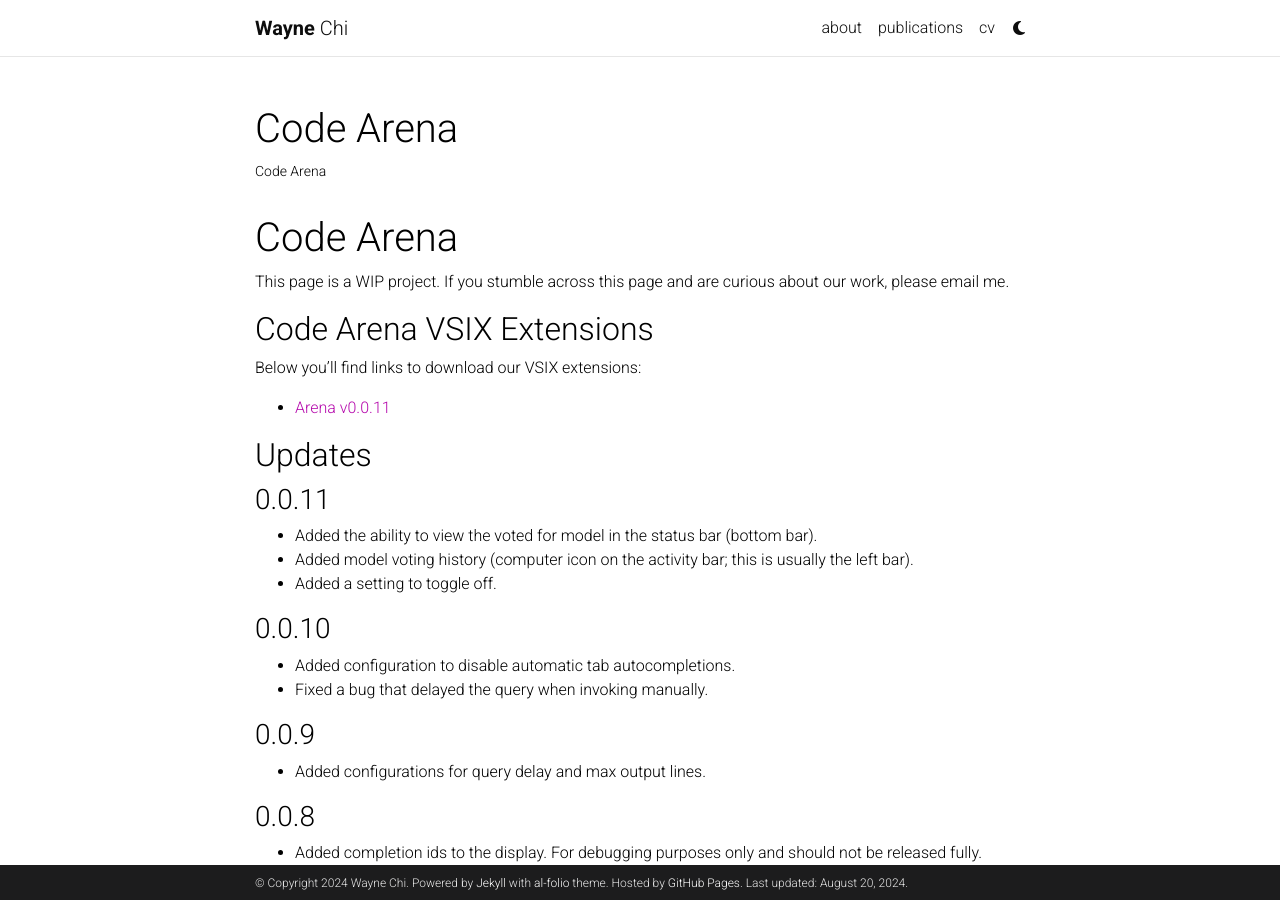
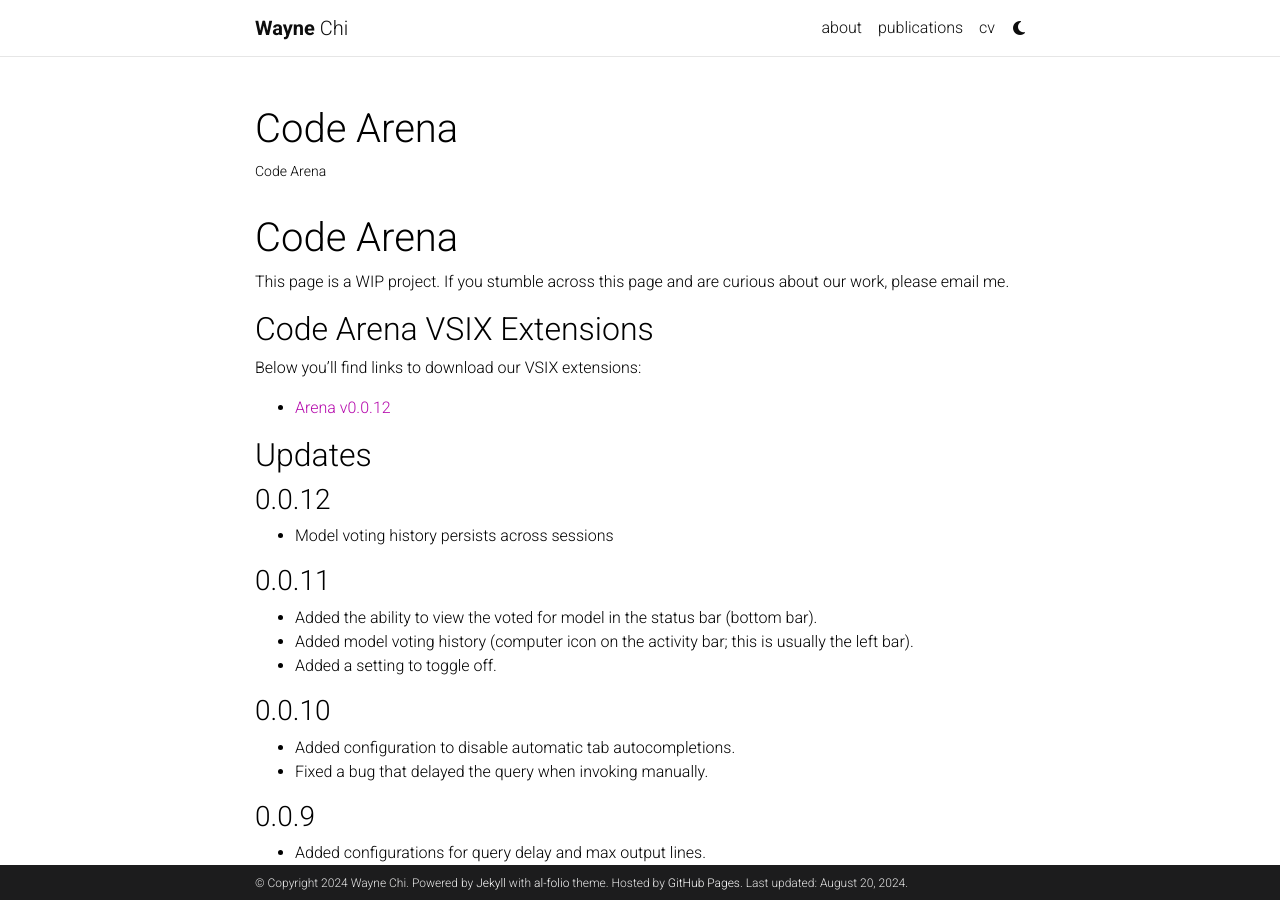
Before and after one commit to waynchi/waynchi.github.io, a Jekyll site: the page built from _pages/code-arena.md, in a window 1280 px wide and 900 px high. Built offline with Jekyll 4.4.1, drawn with Linux system fonts in a browser that asks for light colours; comment, search, counter and statistics services are not loaded; a style sheet for code colours, icons or effects is not loaded.

Commit message:
Adding Code Arena v0.0.12

```diff
--- a/_pages/code-arena.md
+++ b/_pages/code-arena.md
@@ -15,9 +15,12 @@ This page is a WIP project. If you stumble across this page and are curious abou
 
 Below you'll find links to download our VSIX extensions:
 
-- [Arena v0.0.11](/assets/vsix/arena-0.0.11.vsix)
+- [Arena v0.0.12](/assets/vsix/arena-0.0.12.vsix)
 
 ## Updates
+
+### 0.0.12
+- Model voting history persists across sessions
 
 ### 0.0.11
 - Added the ability to view the voted for model in the status bar (bottom bar).
@@ -72,6 +75,7 @@ Q: My inline completions are still not being generated?
 A: You can run the “Developer: Toggle Developer Tools” Command to see debug logs. You should see logs like the following which indicate the completions are being generated.
 
 ## Older versions
+- [Arena v0.0.11](/assets/vsix/arena-0.0.11.vsix)
 - [Arena v0.0.10](/assets/vsix/arena-0.0.10.vsix)
 - [Arena v0.0.9](/assets/vsix/arena-0.0.9.vsix)
 - [Arena v0.0.8](/assets/vsix/arena-0.0.8.vsix)
```
Also changed, not shown: 1 other file.
